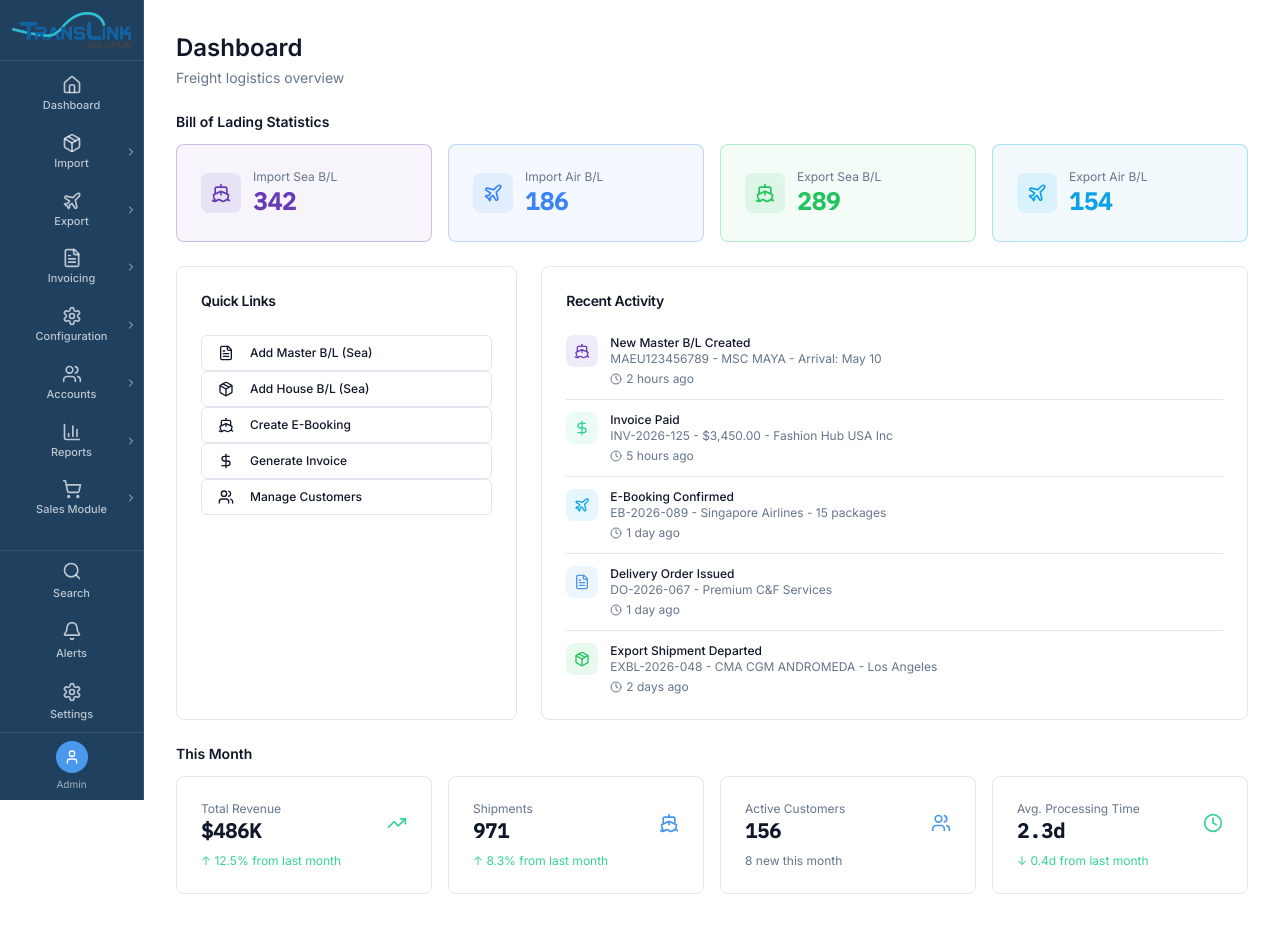
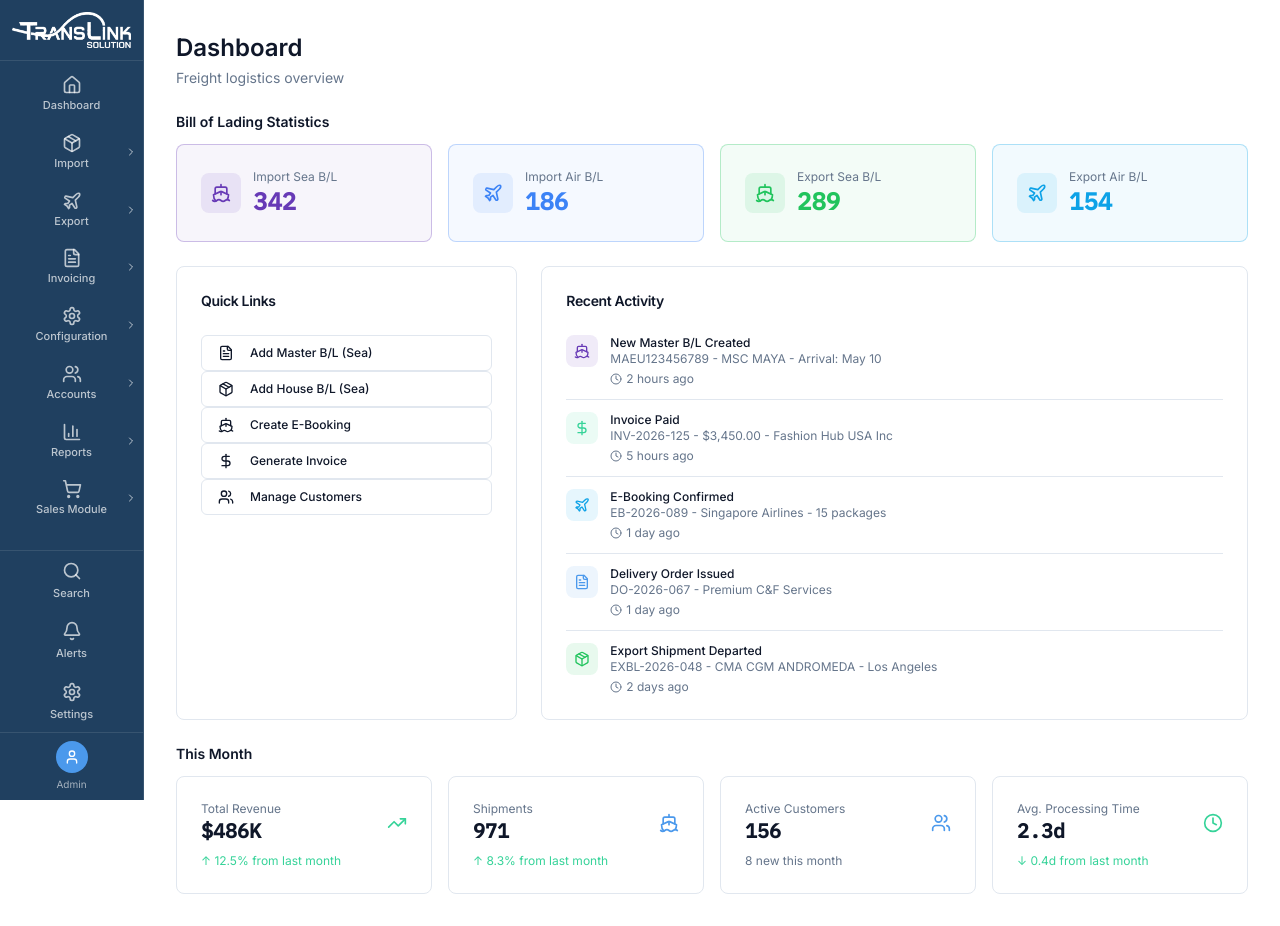
Before and after one commit to nurislamshamim/sg-b83e6105-4f92-4b5a-96ee-f928b7b139f8-1777806962, a Next.js app: page / in a window 1280 px wide. Built offline with nearby package versions, Linux system fonts and the light colour scheme.

Commit message:
style(ui): update logo color for dark sidebar

```diff
--- a/src/components/Sidebar.tsx
+++ b/src/components/Sidebar.tsx
@@ -160,7 +160,7 @@ export function Sidebar({ onNavClick, activeNav }: SidebarProps) {
             alt="Trans Link Solution Ltd"
             width={120}
             height={40}
-            className="w-full h-auto"
+            className="w-full h-auto brightness-0 invert"
             priority
           />
         </Link>
```
